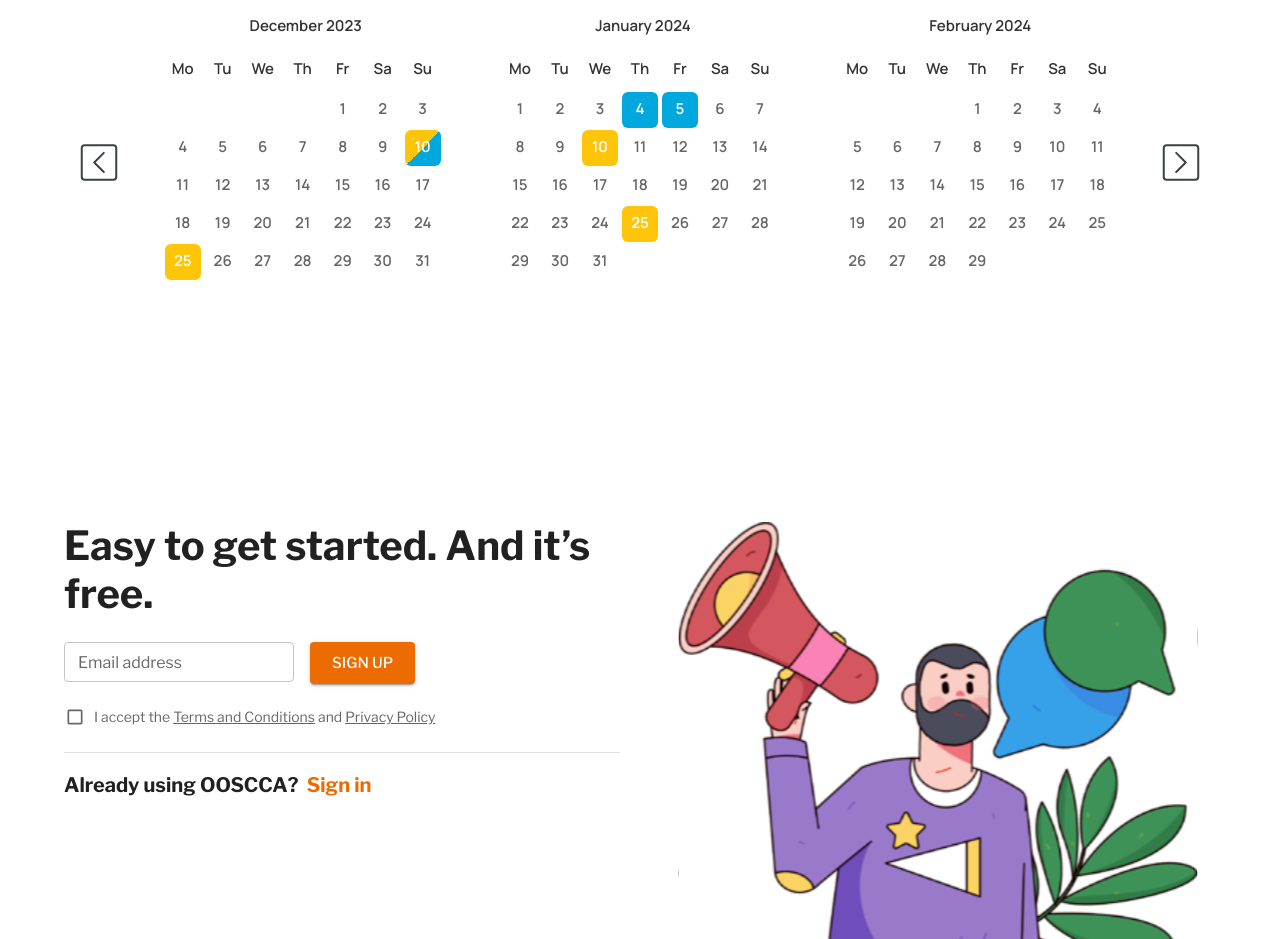
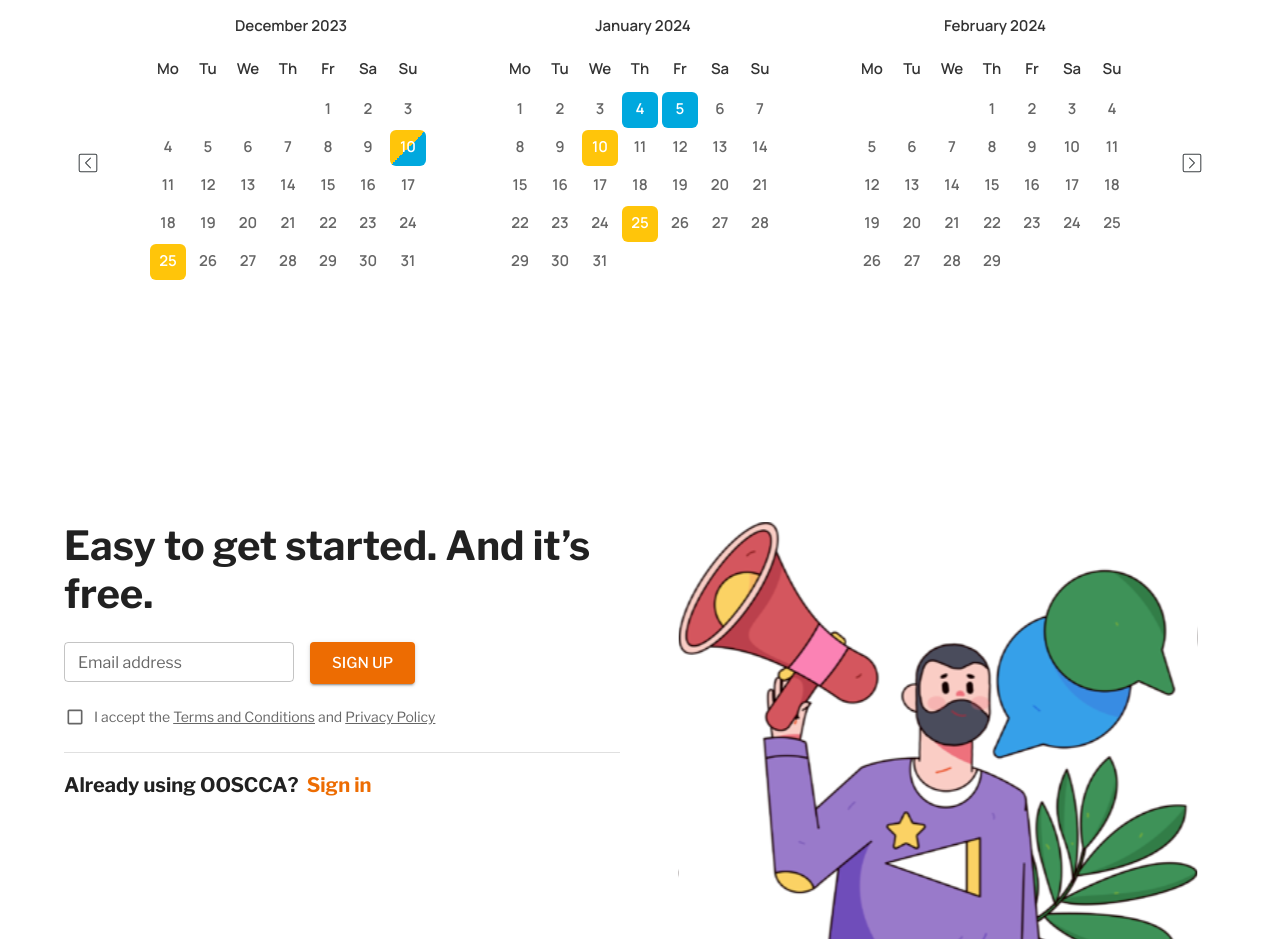
Before and after one commit to digital-brother/ooscca-fe, a Next.js app: page / in a window 1280 px wide. Shown: the part 5700-6639 px from the top of the page. Built offline with nearby package versions, Linux system fonts and the light colour scheme.

Commit message:
Fix SvgIcon declarations

```diff
--- a/src/app/(homepage)/components/Arrows.js
+++ b/src/app/(homepage)/components/Arrows.js
@@ -1,15 +1,30 @@
-const LeftArrow = () => {
-  return <svg width="46" height="47" viewBox="0 0 46 47" fill="none" xmlns="http://www.w3.org/2000/svg">
-    <path d="M8.625 40.6709L37.375 40.6709C38.9628 40.6709 40.25 39.3837 40.25 37.7959L40.25 9.0459C40.25 7.45808 38.9628 6.1709 37.375 6.1709L8.625 6.1709C7.03718 6.1709 5.75 7.45808 5.75 9.0459L5.75 37.7959C5.75 39.3837 7.03718 40.6709 8.625 40.6709Z" stroke="#3C4144" stroke-width="2" stroke-linecap="round" stroke-linejoin="round"/>
-    <path d="M27.793 33.0044L18.2096 23.4211L27.793 13.8377" stroke="#3C4144" stroke-width="2" stroke-linecap="round" stroke-linejoin="round"/>
-  </svg>
-};
+import SvgIcon from "@mui/material/SvgIcon";
 
-const RightArrow = () => {
-  return <svg width="46" height="47" viewBox="0 0 46 47" fill="none" xmlns="http://www.w3.org/2000/svg">
-    <path d="M37.375 6.1709L8.625 6.1709C7.03718 6.1709 5.75 7.45808 5.75 9.0459L5.75 37.7959C5.75 39.3837 7.03718 40.6709 8.625 40.6709L37.375 40.6709C38.9628 40.6709 40.25 39.3837 40.25 37.7959L40.25 9.0459C40.25 7.45808 38.9628 6.1709 37.375 6.1709Z" stroke="#3C4144" stroke-width="2" stroke-linecap="round" stroke-linejoin="round"/>
-    <path d="M18.207 13.8374L27.7904 23.4207L18.207 33.0041" stroke="#3C4144" stroke-width="2" stroke-linecap="round" stroke-linejoin="round"/>
-  </svg>
+export function LeftArrow(props) {
+  return (
+    <SvgIcon {...props}>
+      <svg width="46" height="47" viewBox="0 0 46 47" fill="none" xmlns="http://www.w3.org/2000/svg">
+        <path
+          d="M8.625 40.6709L37.375 40.6709C38.9628 40.6709 40.25 39.3837 40.25 37.7959L40.25 9.0459C40.25 7.45808 38.9628 6.1709 37.375 6.1709L8.625 6.1709C7.03718 6.1709 5.75 7.45808 5.75 9.0459L5.75 37.7959C5.75 39.3837 7.03718 40.6709 8.625 40.6709Z"
+          stroke="#3C4144" stroke-width="2" stroke-linecap="round" stroke-linejoin="round"/>
+        <path d="M27.793 33.0044L18.2096 23.4211L27.793 13.8377" stroke="#3C4144" stroke-width="2"
+              stroke-linecap="round" stroke-linejoin="round"/>
+      </svg>
+    </SvgIcon>
+  )
 }
 
-export {LeftArrow, RightArrow}
+export function RightArrow(props) {
+  return (
+    <SvgIcon {...props}>
+      <svg width="46" height="47" viewBox="0 0 46 47" fill="none" xmlns="http://www.w3.org/2000/svg">
+        <path
+          d="M37.375 6.1709L8.625 6.1709C7.03718 6.1709 5.75 7.45808 5.75 9.0459L5.75 37.7959C5.75 39.3837 7.03718 40.6709 8.625 40.6709L37.375 40.6709C38.9628 40.6709 40.25 39.3837 40.25 37.7959L40.25 9.0459C40.25 7.45808 38.9628 6.1709 37.375 6.1709Z"
+          stroke="#3C4144" stroke-width="2" stroke-linecap="round" stroke-linejoin="round"/>
+        <path d="M18.207 13.8374L27.7904 23.4207L18.207 33.0041" stroke="#3C4144" stroke-width="2"
+              stroke-linecap="round"
+              stroke-linejoin="round"/>
+      </svg>
+    </SvgIcon>
+  )
+}
```
